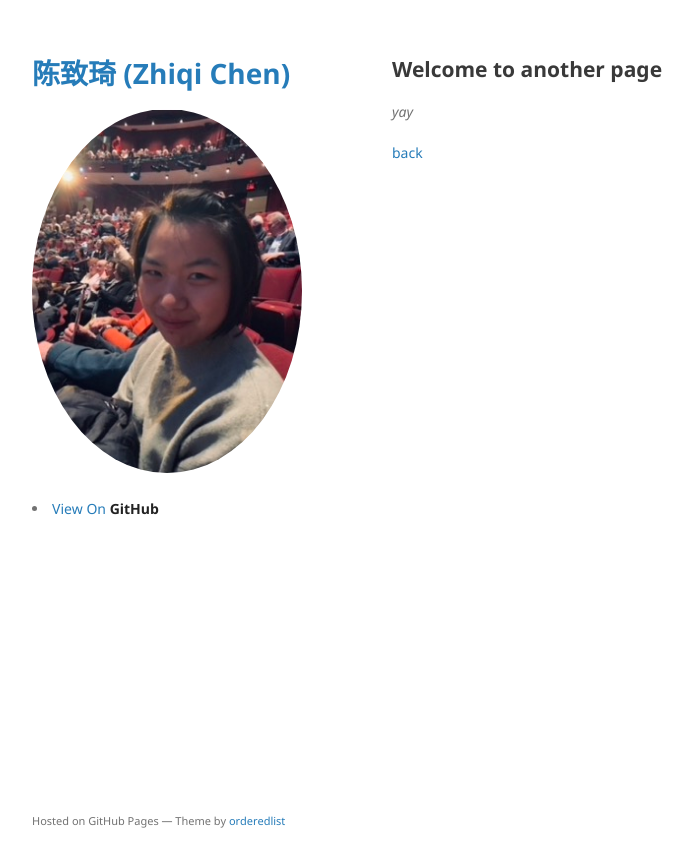
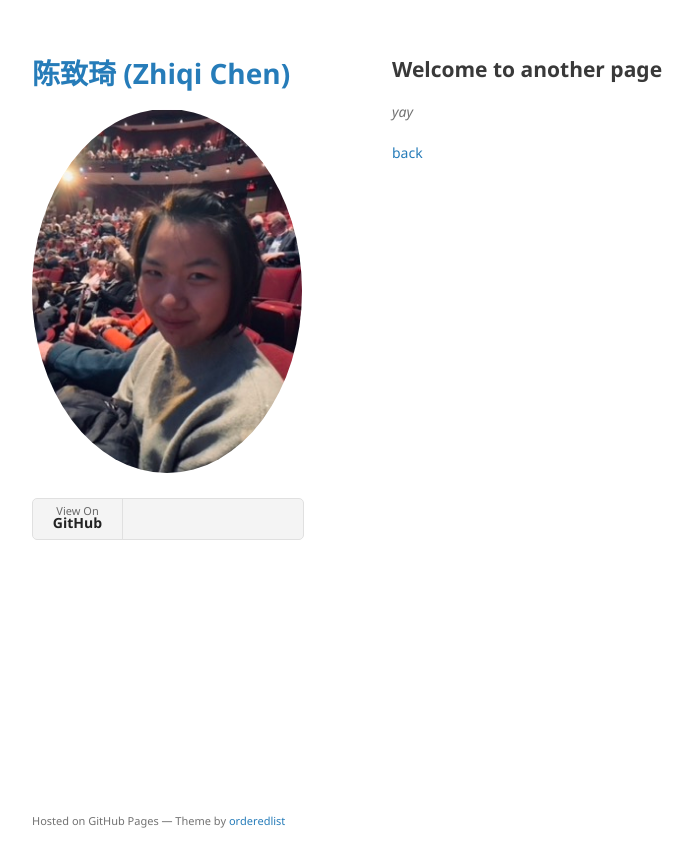
Before and after one commit to zhiqiiiiiii/zhiqiiiiiii.github.io, a Jekyll site: the page built from another-page.md, in a window 1280 px wide. Shown: the top 867 px of the page, without its empty margins (178-871 px from the left). Built offline with Jekyll 4.4.1, drawn with Linux system fonts in a browser that asks for light colours; the repository's description, which GitHub fills in, is left out; our own code applies the rules of GitHub Pages for plain Markdown files.

```diff
--- a/_layouts/default.html
+++ b/_layouts/default.html
@@ -31,11 +31,11 @@
         {% endif %} -->
 
         {% if site.show_downloads %}
-        <!-- <ul class="downloads"> -->
+        <ul class="downloads">
           <!-- <li><a href="{{ site.github.zip_url }}">Download <strong>ZIP File</strong></a></li>
           <li><a href="{{ site.github.tar_url }}">Download <strong>TAR Ball</strong></a></li> -->
-        <li><a href="{{ site.github.owner_url }}">View On <strong>GitHub</strong></a></li>
-        <!-- </ul> -->
+          <li><a href="{{ site.github.owner_url }}">View On <strong>GitHub</strong></a></li>
+        </ul>
         {% endif %}
       </header>
       <section>
```
